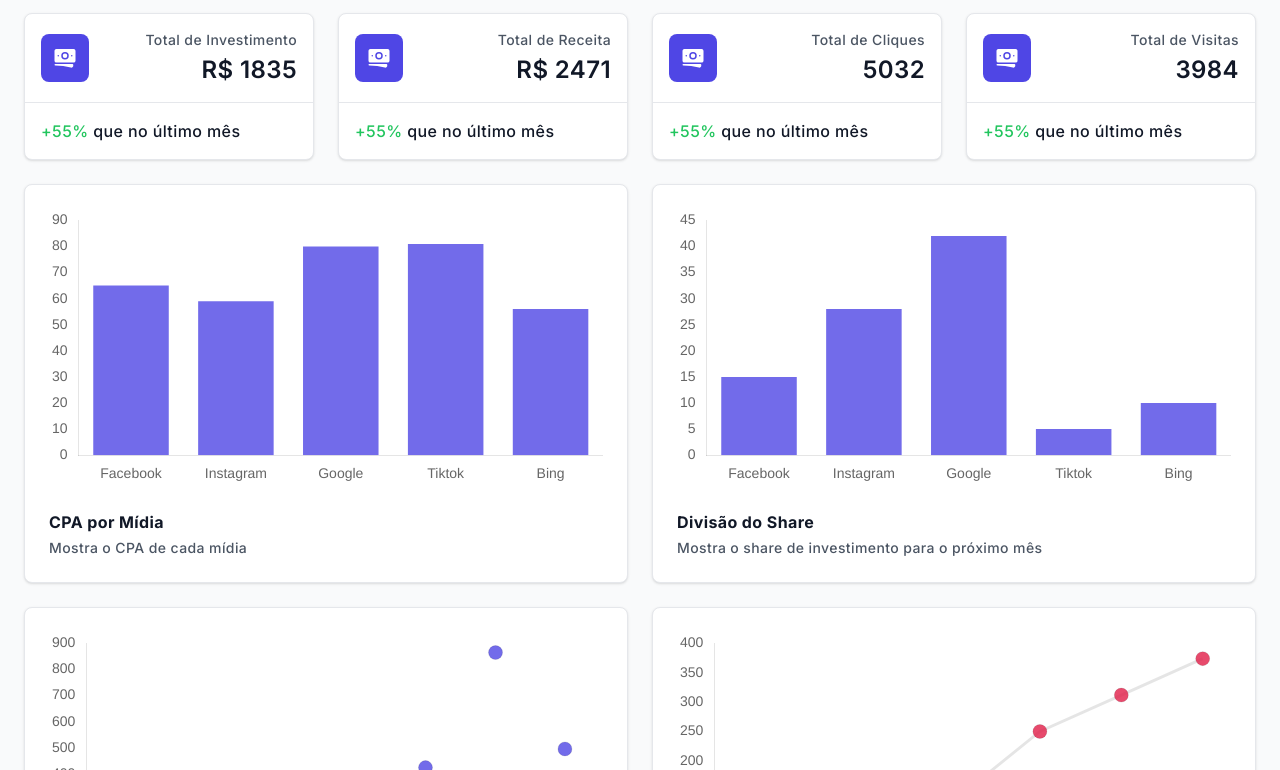
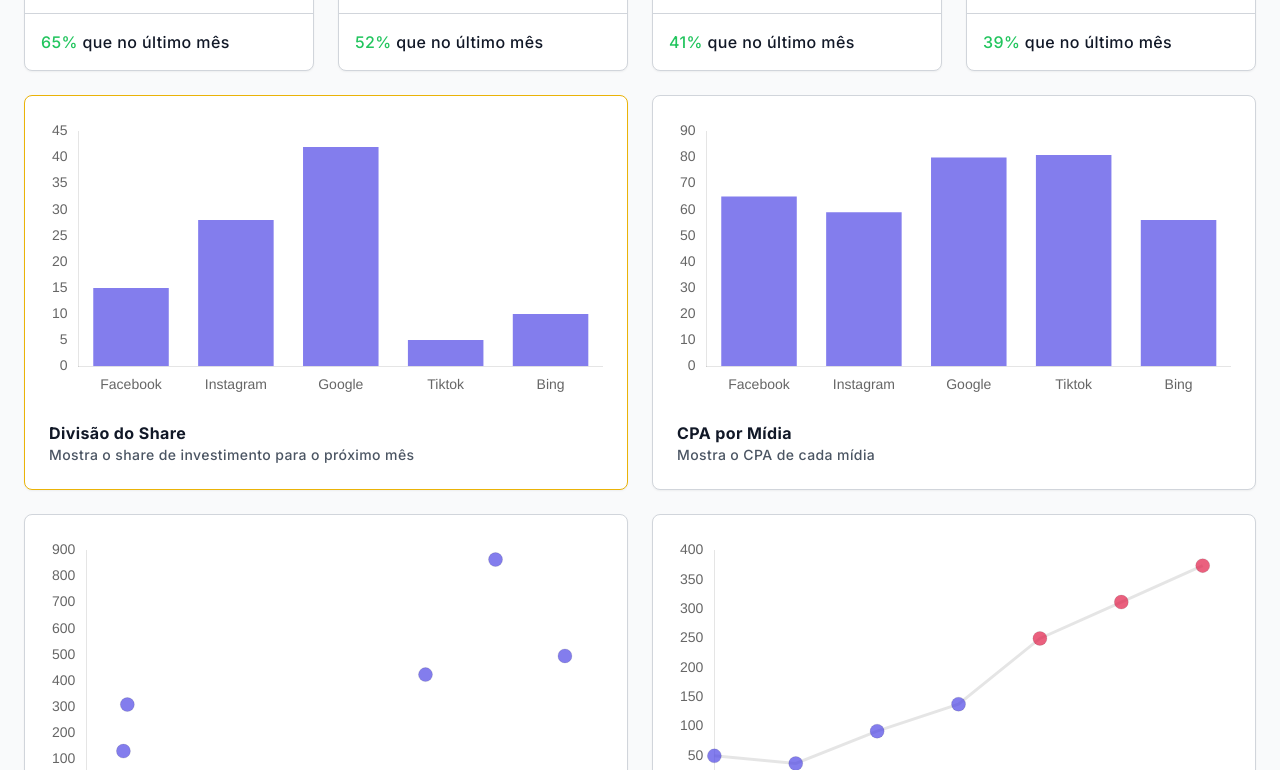
Before and after one commit to Vazfy57/growth, a website: page index.html in a window 1280 px wide. Shown: the part 100-870 px from the top of the page. Drawn offline with nearby package versions, Linux system fonts and the light colour scheme.

Commit message:
Add files via upload

```diff
--- a/index.html
+++ b/index.html
@@ -24,21 +24,13 @@
 		}
     </style>
 </head>
-<body class="bg-gray-50" x-data="alpine">
-
-    <!-- Navbar -->
-    <div class="flex items-end justify-center shadow bg-white border-b py-6">
-        <img src="static/logo.png">
-        <p class="text-3xl text-gray-900 font-medium">azfy</p>
-    </div>
-
-    <div class="p-6 space-y-6">
+<body class="bg-gray-50 p-6 space-y-6" x-data="alpine">
 
     <!-- Big Numbers -->
     <div class="grid md:grid-cols-2 xl:grid-cols-4 gap-6">
         <template x-for="big_number in big_numbers">
-                <div class="rounded-lg shadow bg-white border">
-                    <div class="flex items-center justify-between border-b p-4">
+            <div class="rounded-lg shadow-sm bg-white border border-gray-300 divide-y divide-gray-300">
+                <div class="flex items-center justify-between p-4">
                     <div class="rounded-lg bg-indigo-600 p-3">
                         <svg class="size-6 text-white" xmlns="http://www.w3.org/2000/svg" viewBox="0 0 24 24" fill="currentColor">
                             <path d="M12 7.5a2.25 2.25 0 1 0 0 4.5 2.25 2.25 0 0 0 0-4.5Z" />
@@ -52,19 +44,21 @@
                     </div>
                 </div>
                 <div class="p-4">
-                        <p class="text-gray-900 font-medium tracking-wide"><span class="text-green-500">+55%</span> que no último mês</p>
+                    <p class="text-gray-900 font-medium tracking-wide"><span class="text-green-500" x-text="Math.floor(Math.random() * (70 - 30 + 1)) + 30 + '%'"></span> que no último mês</p>
                 </div>
             </div>
         </template>
     </div>
 
     <!-- Charts -->
-        <div class="grid md:grid-cols-2 gap-6">
-            <template x-for="chart in charts_data">
-                <div class="rounded-lg shadow bg-white border">
+    <div class="grid md:grid-cols-2 2xl:grid-cols-3 gap-6">
+        <template x-for="(chart, index) in charts_data">
+            <div
+                :class="index == 0 ? 'border-yellow-500' : 'border-gray-300'"
+                class="rounded-lg shadow-sm bg-white border">
                 <div class="flex flex-col p-6 gap-6">
-                        <canvas class="chart"></canvas>
-                        <div class="tracking-wide space-y-1">
+                    <canvas class="max-w-full"></canvas>
+                    <div class="tracking-wide">
                         <p class="text-gray-900 font-bold" x-text="chart.title"></p>
                         <p class="text-sm text-gray-600 font-medium" x-text="chart.subtitle"></p>
                     </div>
@@ -73,7 +67,5 @@
         </template>
     </div>
 
-    </div>
-
 </body>
 </html>
--- a/scripts.js
+++ b/scripts.js
@@ -21,6 +21,19 @@
         ],
         charts_data: [
             {
+                'title': 'Divisão do Share',
+                'subtitle': 'Mostra o share de investimento para o próximo mês',
+                'type': 'bar',
+                'data': {
+                    'labels': ['Facebook', 'Instagram', 'Google', 'Tiktok', 'Bing'],
+                    'datasets': [{
+                        'label': 'Share',
+                        'data': [15, 28, 42, 5, 10],
+                        'backgroundColor': 'rgb(79, 70, 229, 0.7)',
+                    }],
+                },
+            },
+            {
                 'title': 'CPA por Mídia',
                 'subtitle': 'Mostra o CPA de cada mídia',
                 'type': 'bar',
@@ -29,20 +42,7 @@
                     'datasets': [{
                         'label': 'CPA',
                         'data': [65, 59, 80, 81, 56],
-                        'backgroundColor': 'rgb(79, 70, 229, 0.8)',
-                    }],
-                },
-            },
-            {
-                'title': 'Divisão do Share',
-                'subtitle': 'Mostra o share de investimento para o próximo mês',
-                'type': 'bar',
-                'data': {
-                    'labels': ['Facebook', 'Instagram', 'Google', 'Tiktok', 'Bing'],
-                    'datasets': [{
-                        'label': 'Share',
-                        'data': [15, 28, 42, 5, 10],
-                        'backgroundColor': 'rgb(79, 70, 229, 0.8)',
+                        'backgroundColor': 'rgb(79, 70, 229, 0.7)',
                     }],
                 },
             },
@@ -75,7 +75,7 @@
                                 'y': 864.86470,
                             },
                         ],
-                        'backgroundColor': 'rgb(79, 70, 229, 0.8)',
+                        'backgroundColor': 'rgb(79, 70, 229, 0.7)',
                     }],
                 },
             },
@@ -89,13 +89,13 @@
                         'label': 'Receita',
                         'data': [50, 37, 92, 138, 250, 312, 374],
                         'backgroundColor': [
-                            'rgb(79, 70, 229, 0.8)',
-                            'rgb(79, 70, 229, 0.8)',
-                            'rgb(79, 70, 229, 0.8)',
-                            'rgb(79, 70, 229, 0.8)',
-                            'rgb(225, 29, 72, 0.8)',
-                            'rgb(225, 29, 72, 0.8)',
-                            'rgb(225, 29, 72, 0.8)',
+                            'rgb(79, 70, 229, 0.7)',
+                            'rgb(79, 70, 229, 0.7)',
+                            'rgb(79, 70, 229, 0.7)',
+                            'rgb(79, 70, 229, 0.7)',
+                            'rgb(225, 29, 72, 0.7)',
+                            'rgb(225, 29, 72, 0.7)',
+                            'rgb(225, 29, 72, 0.7)',
                         ],
                     }],
                 },
@@ -109,7 +109,7 @@
         },
 
         gerar_graficos() {
-            charts = document.getElementsByClassName('chart')
+            charts = document.getElementsByTagName('canvas')
             for (i = 0; i < charts.length; i++) {
                 new Chart(charts[i], {
                     type: this.charts_data[i].type,
```
Also changed, not shown: src/output.css. Lines whose indentation alone changed are shown as unchanged.
